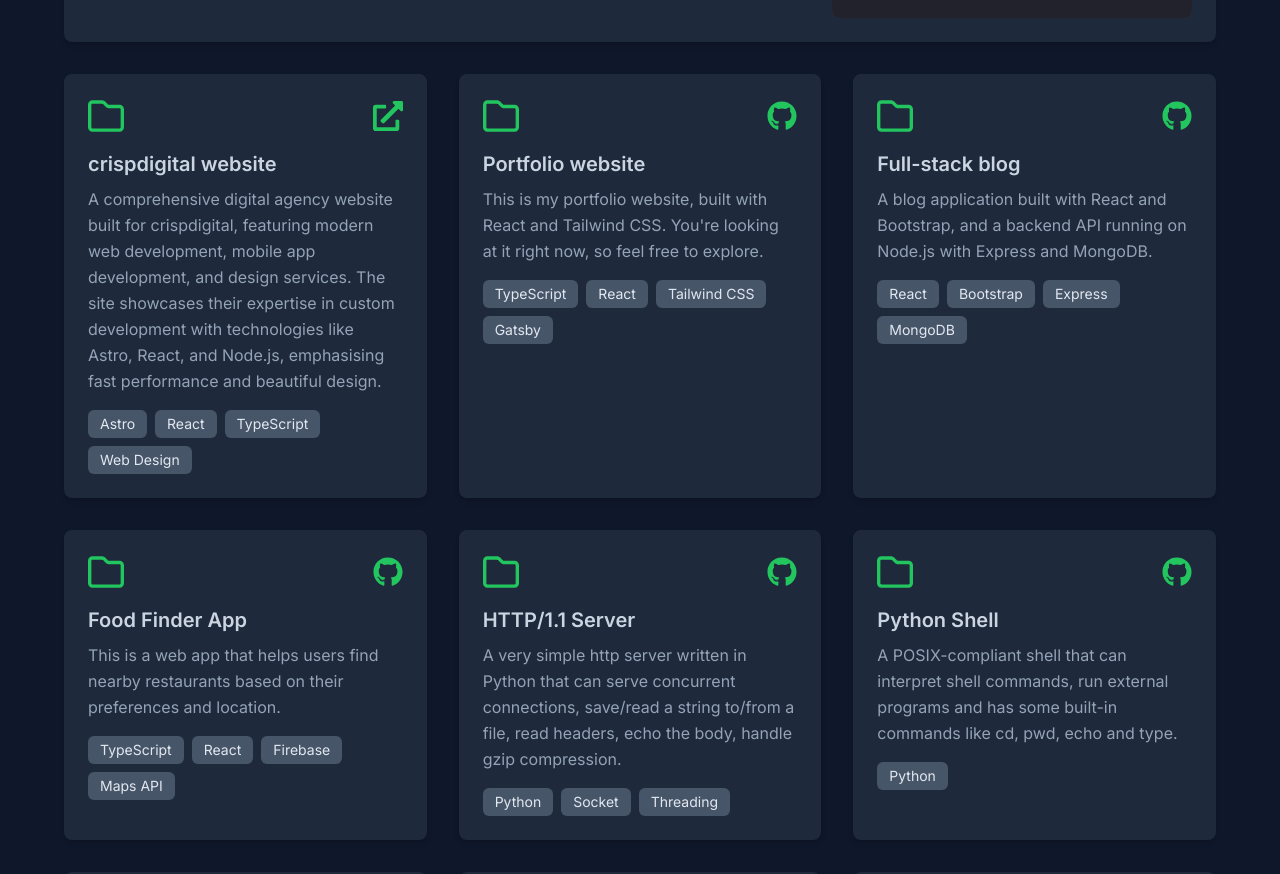
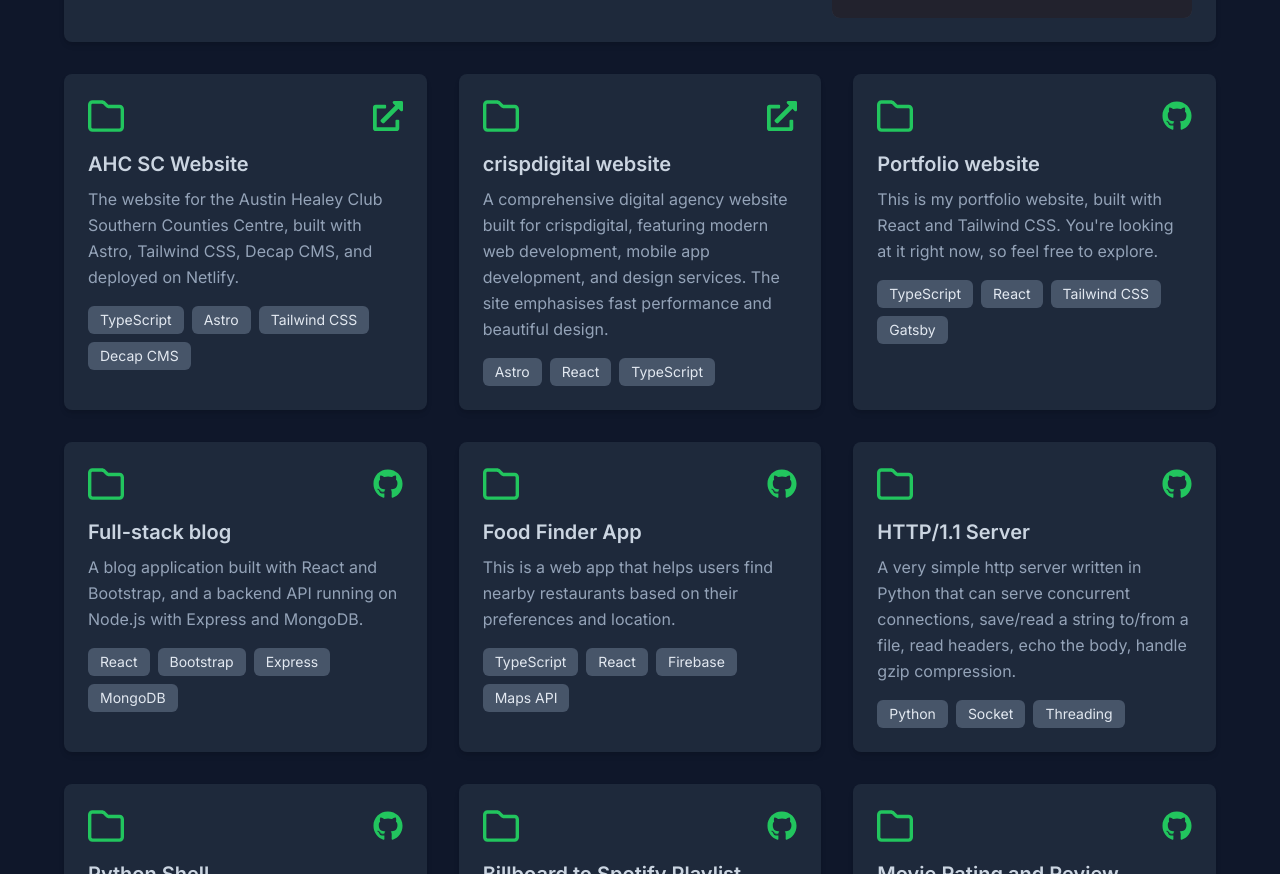
Before and after one commit to isotronic/josephbouqdib.com, a Gatsby site: page / in a window 1280 px wide. Shown: the part 2084-2958 px from the top of the page. Built offline with nearby package versions, Linux system fonts and the light colour scheme; Gatsby itself is replaced by a stand-in of ours.

Commit message:
feat: add AHC SC Website to the projects section

```diff
--- a/src/components/ProjectsSection.tsx
+++ b/src/components/ProjectsSection.tsx
@@ -28,10 +28,17 @@ const featuredProject: Project = {
 
 const projects: Project[] = [
   {
+    title: "AHC SC Website",
+    description:
+      "The website for the Austin Healey Club Southern Counties Centre, built with Astro, Tailwind CSS, Decap CMS, and deployed on Netlify.",
+    tags: ["TypeScript", "Astro", "Tailwind CSS", "Decap CMS"],
+    liveUrl: "https://ahc-sc.org.uk/",
+  },
+  {
     title: "crispdigital website",
     description:
-      "A comprehensive digital agency website built for crispdigital, featuring modern web development, mobile app development, and design services. The site showcases their expertise in custom development with technologies like Astro, React, and Node.js, emphasising fast performance and beautiful design.",
-    tags: ["Astro", "React", "TypeScript", "Web Design"],
+      "A comprehensive digital agency website built for crispdigital, featuring modern web development, mobile app development, and design services. The site emphasises fast performance and beautiful design.",
+    tags: ["Astro", "React", "TypeScript"],
     liveUrl: "https://crispdigital.co",
   },
   {
```
